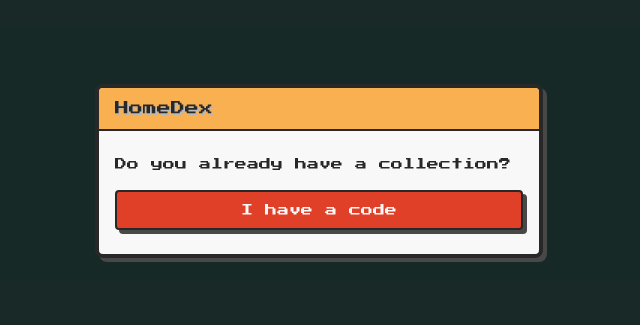
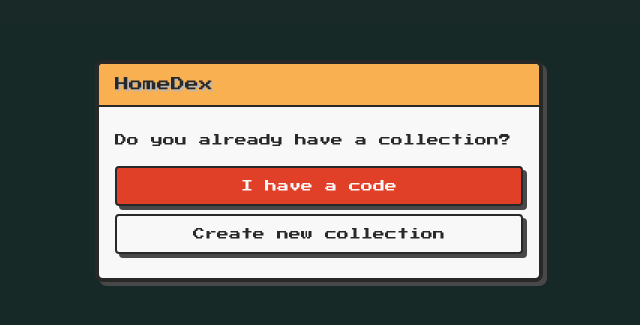
Before and after one commit to JoaoVictorVM/homedex, a React (Vite) app in the folder frontend/: page / in a window 1280 px wide. Shown: the part 229-554 px from the top of the page, without its empty margins (321-961 px from the left). Built offline with nearby package versions, Linux system fonts and the light colour scheme.

Commit message:
feat(frontend): implementa criacao de colecao zerada

```diff
--- a/frontend/src/App.tsx
+++ b/frontend/src/App.tsx
@@ -2,14 +2,24 @@ import { useState } from 'react'
 import type { JSX } from 'react'
 import { EntryModal } from './features/collection/components/EntryModal/EntryModal.tsx'
 import { useCollection } from './features/collection/useCollection.ts'
+import { useCreateCollection } from './features/collection/useCreateCollection.ts'
 
 export function App(): JSX.Element {
   const [code, setCode] = useState<string | null>(null)
   const collection = useCollection(code)
+  const createCollection = useCreateCollection(setCode)
 
   if (collection.data !== undefined) {
     return <h1>{collection.data.code}</h1>
   }
 
-  return <EntryModal onSubmitCode={setCode} isLoading={collection.isFetching} />
+  return (
+    <EntryModal
+      onSubmitCode={setCode}
+      onCreate={() => {
+        createCollection.mutate()
+      }}
+      isLoading={collection.isFetching || createCollection.isPending}
+    />
+  )
 }
--- a/frontend/src/features/collection/components/EntryModal/EntryModal.tsx
+++ b/frontend/src/features/collection/components/EntryModal/EntryModal.tsx
@@ -32,10 +32,16 @@ export function EntryModal({
           <>
             <p className={styles.question}>{t('entry.question')}</p>
             <div className={styles.actions}>
-              <Button onClick={entry.goToCodeStep}>{t('entry.hasCode')}</Button>
+              <Button onClick={entry.goToCodeStep} disabled={isLoading}>
+                {t('entry.hasCode')}
+              </Button>
               {onCreate !== undefined && (
-                <Button variant="secondary" onClick={onCreate}>
-                  {t('entry.createNew')}
+                <Button
+                  variant="secondary"
+                  onClick={onCreate}
+                  disabled={isLoading}
+                >
+                  {isLoading ? t('common.loading') : t('entry.createNew')}
                 </Button>
               )}
             </div>
--- /dev/null
+++ b/frontend/src/features/collection/useCreateCollection.ts
@@ -0,0 +1,19 @@
+import { useMutation, useQueryClient } from '@tanstack/react-query'
+import type { UseMutationResult } from '@tanstack/react-query'
+import { createCollection } from './collection.service.ts'
+import { collectionKeys } from './useCollection.ts'
+import type { Collection } from './collection.schema.ts'
+
+export function useCreateCollection(
+  onCreated: (code: string) => void,
+): UseMutationResult<Collection, Error, void> {
+  const queryClient = useQueryClient()
+
+  return useMutation({
+    mutationFn: () => createCollection(),
+    onSuccess: (created) => {
+      queryClient.setQueryData(collectionKeys.detail(created.code), created)
+      onCreated(created.code)
+    },
+  })
+}
```
Also changed, not shown: frontend/src/test/renderWithProviders.tsx (+11 -6 lines), 2 other files (tests, documents, lock files or other folders).
